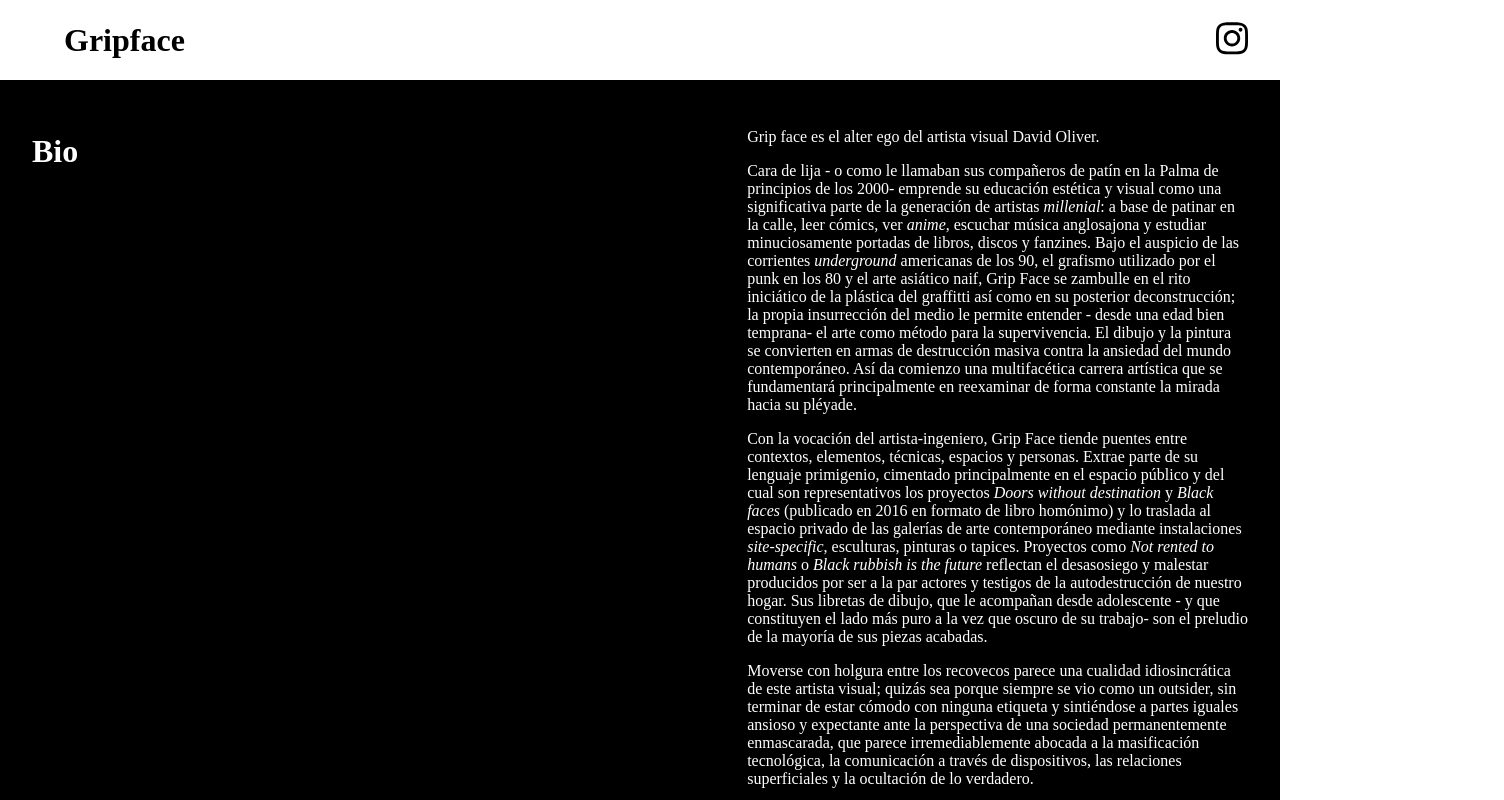
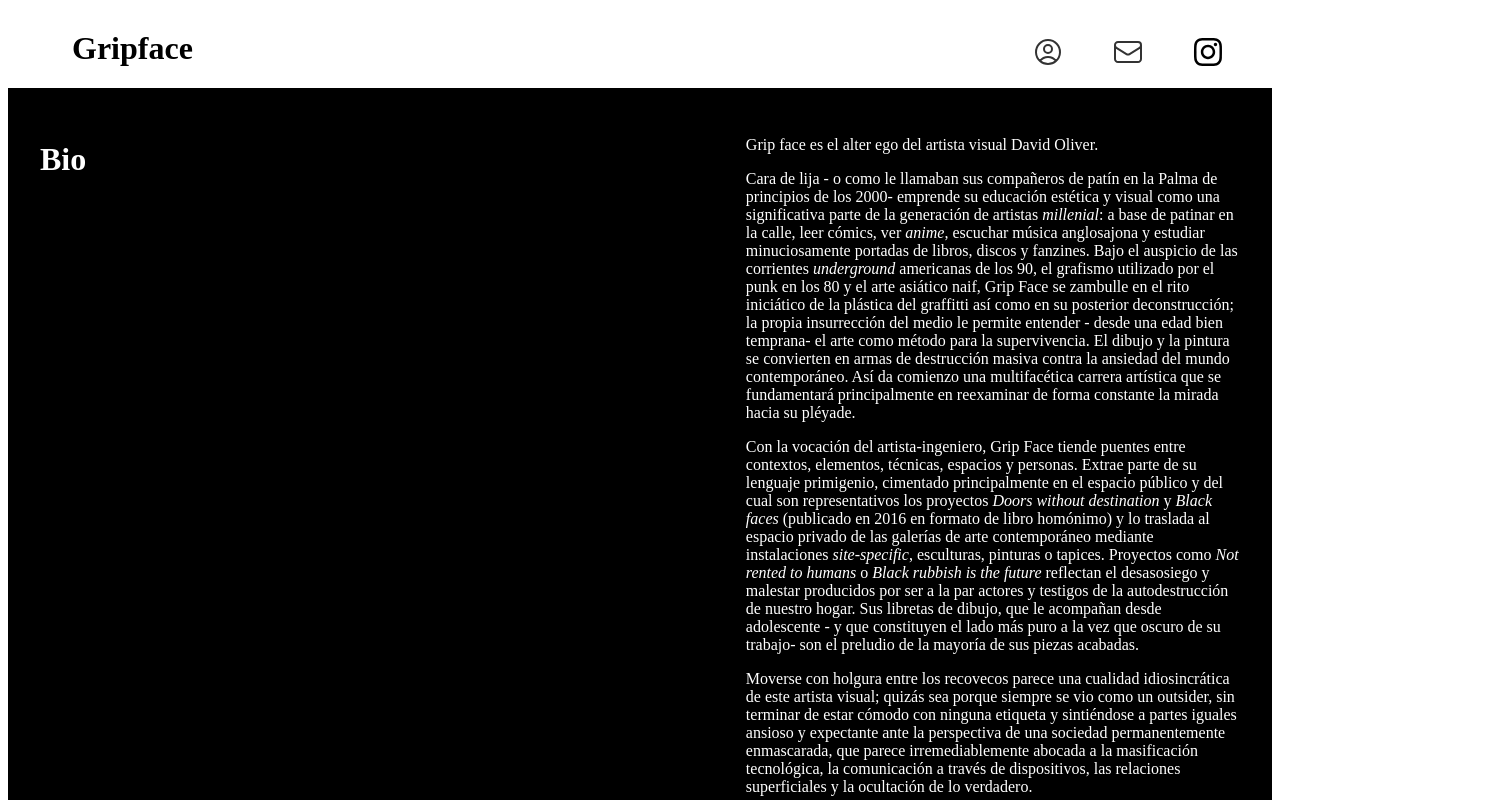
Before and after one commit to sistemas-y-redes/GripFace, a Nuxt app: page /bio in a window 1280 px wide. Shown: the top 800 px of the page, 1504 px wide, since content can reach past the window. Built offline with nearby package versions, Linux system fonts and the light colour scheme.

Commit message:
changes in bio files. Extract Navbar. Changes in CanvasSlider.vue

```diff
--- a/components/CanvasSlider.vue
+++ b/components/CanvasSlider.vue
@@ -11,7 +11,7 @@
       <a :style="{ color: linkColor }" href="/bio">Bio</a>
     </div>
     <div class="social-links">
-      <a :style="{ color: linkColor }" href="/dossier">DOSSIER</a>
+      <a :style="{ color: linkColor }" href="/assets/cv.pdf" target="_blank">DOSSIER</a>
       <a :style="{ color: linkColor }" href="mailto:david@example.com">CONTACTO</a>
       <a :style="{ color: linkColor }" href="https://instagram.com">INSTAGRAM</a>
     </div>
@@ -45,17 +45,12 @@ const state = reactive({
 });
 
 const linkColor = ref('black');
-
 const canvasRef = ref(null);
-
-onMounted(() => {
-  // Definir canvas
-  const canvas = canvasRef.value;
-  const ctx = canvas.getContext('2d');
-  if (!canvas) return;
+let ctx = null;
 
   // Dibujar la mancha de tinta
 const drawInkBlob = (color) => {
+  if (!ctx) return;
   ctx.save(); // Guardar el estado actual del contexto
   ctx.beginPath();
 
@@ -80,11 +75,17 @@ onMounted(() => {
   ctx.fill();
   ctx.restore(); // Restaurar el estado después de dibujar la mancha de tinta
 };
+let canDraw = false; // Estado para controlar si el puntero puede dibujar
+
+onMounted(() => {
+  // Definir canvas
+  const canvas = canvasRef.value;
+  ctx = canvas.getContext('2d');
+  if (!canvas) return;
 
   // Definir el pincel
   const lazy = new LazyBrush({ radius: 10, enabled: true });
   let isDrawing = false;
-  let canDraw = false; // Estado para controlar si el puntero puede dibujar
 
   // Definir los efectos de dibujo
   const setEffects = () => {
@@ -197,10 +198,18 @@ onMounted(() => {
 // Funciones para el slider de imágenes
 const prevImage = () => {
   state.activeImage = (state.activeImage - 1 + images.length) % images.length; // Cambiar a la imagen anterior
+  const canvas = canvasRef.value;
+  const ctx = canvas.getContext('2d');
+  ctx.clearRect(0, 0, canvas.width, canvas.height);
+  drawInkBlob(canDraw ? 'black' : 'pink');
 };
 
 const nextImage = () => {
   state.activeImage = (state.activeImage + 1) % images.length; // Cambiar a la siguiente imagen
+  const canvas = canvasRef.value;
+  const ctx = canvas.getContext('2d');
+  ctx.clearRect(0, 0, canvas.width, canvas.height);
+  drawInkBlob(canDraw ? 'black' : 'pink');
 };
 
 </script>
--- /dev/null
+++ b/components/Navbar.vue
@@ -0,0 +1,72 @@
+<template>
+    <nav class="navbar">
+        <div class="artist-name"><a class="main-link" href="/">Gripface</a></div>
+        <div class="social-links">
+            <a href="/assets/cv.pdf" target="_blank">
+                <svg class="social-icon" xmlns="http://www.w3.org/2000/svg" fill="none" viewBox="0 0 24 24"
+                    stroke-width="1.5" stroke="currentColor">
+                    <path stroke-linecap="round" stroke-linejoin="round"
+                        d="M17.982 18.725A7.488 7.488 0 0 0 12 15.75a7.488 7.488 0 0 0-5.982 2.975m11.963 0a9 9 0 1 0-11.963 0m11.963 0A8.966 8.966 0 0 1 12 21a8.966 8.966 0 0 1-5.982-2.275M15 9.75a3 3 0 1 1-6 0 3 3 0 0 1 6 0Z" />
+                </svg>
+            </a>
+            <a href="mailto:davidoliver@example.com">
+                <svg class="social-icon w-6 h-6" xmlns="http://www.w3.org/2000/svg" fill="none" viewBox="0 0 24 24"
+                    stroke-width="1.5" stroke="currentColor">
+                    <path stroke-linecap="round" stroke-linejoin="round"
+                        d="M21.75 6.75v10.5a2.25 2.25 0 0 1-2.25 2.25h-15a2.25 2.25 0 0 1-2.25-2.25V6.75m19.5 0A2.25 2.25 0 0 0 19.5 4.5h-15a2.25 2.25 0 0 0-2.25 2.25m19.5 0v.243a2.25 2.25 0 0 1-1.07 1.916l-7.5 4.615a2.25 2.25 0 0 1-2.36 0L3.32 8.91a2.25 2.25 0 0 1-1.07-1.916V6.75" />
+                </svg>
+
+            </a>
+            <a href="https://instagram.com" target="_blank" rel="noopener noreferrer">
+                <svg class="social-icon" xmlns="http://www.w3.org/2000/svg" viewBox="0 0 448 512">
+                    <path
+                        d="M224.1 141c-63.6 0-114.9 51.3-114.9 114.9s51.3 114.9 114.9 114.9S339 319.5 339 255.9 287.7 141 224.1 141zm0 189.6c-41.1 0-74.7-33.5-74.7-74.7s33.5-74.7 74.7-74.7 74.7 33.5 74.7 74.7-33.6 74.7-74.7 74.7zm146.4-194.3c0 14.9-12 26.8-26.8 26.8-14.9 0-26.8-12-26.8-26.8s12-26.8 26.8-26.8 26.8 12 26.8 26.8zm76.1 27.2c-1.7-35.9-9.9-67.7-36.2-93.9-26.2-26.2-58-34.4-93.9-36.2-37-2.1-147.9-2.1-184.9 0-35.8 1.7-67.6 9.9-93.9 36.1s-34.4 58-36.2 93.9c-2.1 37-2.1 147.9 0 184.9 1.7 35.9 9.9 67.7 36.2 93.9s58 34.4 93.9 36.2c37 2.1 147.9 2.1 184.9 0 35.9-1.7 67.7-9.9 93.9-36.2 26.2-26.2 34.4-58 36.2-93.9 2.1-37 2.1-147.8 0-184.8zM398.8 388c-7.8 19.6-22.9 34.7-42.6 42.6-29.5 11.7-99.5 9-132.1 9s-102.7 2.6-132.1-9c-19.6-7.8-34.7-22.9-42.6-42.6-11.7-29.5-9-99.5-9-132.1s-2.6-102.7 9-132.1c7.8-19.6 22.9-34.7 42.6-42.6 29.5-11.7 99.5-9 132.1-9s102.7-2.6 132.1 9c19.6 7.8 34.7 22.9 42.6 42.6 11.7 29.5 9 99.5 9 132.1s2.7 102.7-9 132.1z" />
+                </svg>
+            </a>
+        </div>
+    </nav>
+</template>
+<script>
+export default {
+    name: 'Navbar',
+}
+</script>
+<style scoped>
+.navbar {
+  display: flex;
+  justify-content: space-between;
+  align-items: center;
+  padding: 0px;
+  height: 10vh;
+}
+
+.main-link {
+  text-decoration: none;
+  color: black;
+}
+
+.artist-name {
+  font-size: 32px;
+  font-weight: bold;
+  margin-left: 2em;
+}
+
+.social-links {
+  display: flex;
+  justify-content: center;
+  align-items: center;
+}
+
+.social-links a {
+  text-decoration: none;
+  color: #333;
+  /* margin-right: 3em; */
+}
+
+.social-icon {
+  margin-right: 3em;
+  margin-top: 0.8em;
+  width: 2em;
+  height: 2em;
+}
+</style>
--- a/pages/bio-en.vue
+++ b/pages/bio-en.vue
@@ -1,16 +1,6 @@
 <template>
     <div class="bio-container">
-        <nav class="navbar">
-            <div class="artist-name"><a class="main-link" href="/">Gripface</a></div>
-            <div class="social-links">
-                <a href="https://instagram.com" target="_blank" rel="noopener noreferrer">
-                    <svg class="social-icon" xmlns="http://www.w3.org/2000/svg" viewBox="0 0 448 512">
-                        <path
-                            d="M224.1 141c-63.6 0-114.9 51.3-114.9 114.9s51.3 114.9 114.9 114.9S339 319.5 339 255.9 287.7 141 224.1 141zm0 189.6c-41.1 0-74.7-33.5-74.7-74.7s33.5-74.7 74.7-74.7 74.7 33.5 74.7 74.7-33.6 74.7-74.7 74.7zm146.4-194.3c0 14.9-12 26.8-26.8 26.8-14.9 0-26.8-12-26.8-26.8s12-26.8 26.8-26.8 26.8 12 26.8 26.8zm76.1 27.2c-1.7-35.9-9.9-67.7-36.2-93.9-26.2-26.2-58-34.4-93.9-36.2-37-2.1-147.9-2.1-184.9 0-35.8 1.7-67.6 9.9-93.9 36.1s-34.4 58-36.2 93.9c-2.1 37-2.1 147.9 0 184.9 1.7 35.9 9.9 67.7 36.2 93.9s58 34.4 93.9 36.2c37 2.1 147.9 2.1 184.9 0 35.9-1.7 67.7-9.9 93.9-36.2 26.2-26.2 34.4-58 36.2-93.9 2.1-37 2.1-147.8 0-184.8zM398.8 388c-7.8 19.6-22.9 34.7-42.6 42.6-29.5 11.7-99.5 9-132.1 9s-102.7 2.6-132.1-9c-19.6-7.8-34.7-22.9-42.6-42.6-11.7-29.5-9-99.5-9-132.1s-2.6-102.7 9-132.1c7.8-19.6 22.9-34.7 42.6-42.6 29.5-11.7 99.5-9 132.1-9s102.7-2.6 132.1 9c19.6 7.8 34.7 22.9 42.6 42.6 11.7 29.5 9 99.5 9 132.1s2.7 102.7-9 132.1z" />
-                    </svg>
-                </a>
-            </div>
-        </nav>
+        <Navbar />
 
         <div class="content">
             <div class="bio-text-container">
@@ -87,8 +77,11 @@
         </footer>
     </div>
 </template>
-
-
+<script>
+export default {
+    name: 'Navbar',
+}
+</script>
 <style scoped>
 html,
 body {
@@ -99,36 +92,6 @@ body {
 
 .bio-container {
     margin: -8px;
-}
-
-.navbar {
-    display: flex;
-    justify-content: space-between;
-    align-items: center;
-    padding: 0px;
-    height: 10vh;
-}
-
-.main-link {
-    text-decoration: none;
-    color: black;
-}
-
-.artist-name {
-    font-size: 32px;
-    font-weight: bold;
-    margin-left: 2em;
-}
-
-.social-links a {
-    text-decoration: none;
-    color: #333;
-    margin-right: 3em;
-}
-
-.social-icon {
-    margin-right: 1em;
-    max-width: 2em;
 }
 
 .content {
--- a/pages/bio.vue
+++ b/pages/bio.vue
@@ -1,16 +1,6 @@
 <template>
   <div class="bio-container">
-    <nav class="navbar">
-      <div class="artist-name"><a class="main-link" href="/">Gripface</a></div>
-      <div class="social-links">
-        <a href="https://instagram.com" target="_blank" rel="noopener noreferrer">
-          <svg class="social-icon" xmlns="http://www.w3.org/2000/svg" viewBox="0 0 448 512">
-            <path
-              d="M224.1 141c-63.6 0-114.9 51.3-114.9 114.9s51.3 114.9 114.9 114.9S339 319.5 339 255.9 287.7 141 224.1 141zm0 189.6c-41.1 0-74.7-33.5-74.7-74.7s33.5-74.7 74.7-74.7 74.7 33.5 74.7 74.7-33.6 74.7-74.7 74.7zm146.4-194.3c0 14.9-12 26.8-26.8 26.8-14.9 0-26.8-12-26.8-26.8s12-26.8 26.8-26.8 26.8 12 26.8 26.8zm76.1 27.2c-1.7-35.9-9.9-67.7-36.2-93.9-26.2-26.2-58-34.4-93.9-36.2-37-2.1-147.9-2.1-184.9 0-35.8 1.7-67.6 9.9-93.9 36.1s-34.4 58-36.2 93.9c-2.1 37-2.1 147.9 0 184.9 1.7 35.9 9.9 67.7 36.2 93.9s58 34.4 93.9 36.2c37 2.1 147.9 2.1 184.9 0 35.9-1.7 67.7-9.9 93.9-36.2 26.2-26.2 34.4-58 36.2-93.9 2.1-37 2.1-147.8 0-184.8zM398.8 388c-7.8 19.6-22.9 34.7-42.6 42.6-29.5 11.7-99.5 9-132.1 9s-102.7 2.6-132.1-9c-19.6-7.8-34.7-22.9-42.6-42.6-11.7-29.5-9-99.5-9-132.1s-2.6-102.7 9-132.1c7.8-19.6 22.9-34.7 42.6-42.6 29.5-11.7 99.5-9 132.1-9s102.7-2.6 132.1 9c19.6 7.8 34.7 22.9 42.6 42.6 11.7 29.5 9 99.5 9 132.1s2.7 102.7-9 132.1z" />
-          </svg>
-        </a>
-      </div>
-    </nav>
+    <Navbar />
 
     <div class="content">
       <div class="bio-text-container">
@@ -69,54 +59,73 @@
       <img src="/img/gripfaceesculturaweb.webp" alt="Placeholder Image">
     </div>
 
+    <section>
+      <div v-for="(exhib, index) in exhibs" :key="index" class="exhib-container">
+        <div class="exhib-title">{{ exhib.title }}</div>
+        <div class="exhib-data">
+          <div class="exhib-authors">
+            <p>_________________________________________________________________________</p>
+            <p>{{ exhib.authors }}</p>
+          </div>
+          <div class="exhib-dates">
+            <p>___________________________________________</p>
+            <p> {{ exhib.dates }}</p>
+          </div>
+          <div class="exhib-address">
+            <p>_______________________________________________________________</p>
+            <p> {{ exhib.address }}</p>
+          </div>
+        </div>
+      </div>
+    </section>
+
     <footer class="footer">
       <p>&copy; 2024 Gripface. Todos los derechos reservados.</p>
     </footer>
   </div>
 </template>
 
+<script>
+import Navbar from '@/components/Navbar.vue';
+export default {
+  components: {
+    Navbar,
+  },
+  data() {
+    return {
+
+      exhibs: [
+        {
+          title: 'MEMORANDUM OF THE EVERYDAY',
+          authors: 'MijuLee, Gripface',
+          dates: '23/09/2023-15-11-2023',
+          address: 'Carrer de la Misericòrdia 2, Palma de Mallorca',
+        },
+        {
+          title: 'FIND AN OFFLINE SHELTER',
+          authors: 'Gripface, Mijulee',
+          dates: '15/05/2023-20/05/23',
+          address: 'Rue Froissart, 7 Le Marais, Paris',
+        },
+        {
+          title: 'COLLECTIVE EXHIBITION',
+          authors: 'Ela Fidalgo, Gripface, Marria Pratts, Miju Lee, Michael Staniak',
+          dates: '21/04/2023-01-06-2023',
+          address: 'Carrer del Molí del Compte 47A, Palma de Mallorca',
+        }
+      ]
+    }
+  }
+}
+</script>
 
 <style scoped>
 html,
 body {
-  margin: 0 !important;
-  padding: 0 !important;
+  margin: 0;
 }
 
-
-.bio-container {
-  margin: -8px;
-}
-
-.navbar {
-  display: flex;
-  justify-content: space-between;
-  align-items: center;
-  padding: 0px;
-  height: 10vh;
-}
-
-.main-link {
-  text-decoration: none;
-  color:black;
-}
-
-.artist-name {
-  font-size: 32px;
-  font-weight: bold;
-  margin-left: 2em;
-}
-
-.social-links a {
-  text-decoration: none;
-  color: #333;
-  margin-right: 3em;
-}
-
-.social-icon {
-  margin-right: 1em;
-  max-width: 2em;
-}
+.bio-container {}
 
 .content {
   display: flex;
@@ -160,6 +169,23 @@ body {
   margin-bottom: 10px;
 }
 
+.exhib-container {
+  background-color: black;
+  color:aliceblue;
+  padding: 4rem;
+}
+
+.exhib-title {
+  margin-bottom: 2em;
+}
+
+.exhib-data {
+  display: flex;
+  flex-direction: row;
+  align-items: center;
+  justify-content: space-between;
+}
+
 .footer {
   display: flex;
   justify-content: center;
@@ -169,4 +195,10 @@ body {
   color: black;
   height: 10em;
 }
+
+@media (max-width:600px) {
+  .exhib-data {
+    flex-direction: column;
+  }
+}
 </style>
--- a/pages/index.vue
+++ b/pages/index.vue
@@ -3,5 +3,11 @@
 </template>
 
 <script setup>
-import CanvasSlider from '../components/CanvasSlider.vue';
 </script>
+
+<style>
+html,
+body {
+  margin: 0;
+}
+</style>
```
Also changed, not shown: public/img/portrait.webp (added), 1 other file (tests, documents, lock files or other folders). Lines whose indentation alone changed are shown as unchanged.
